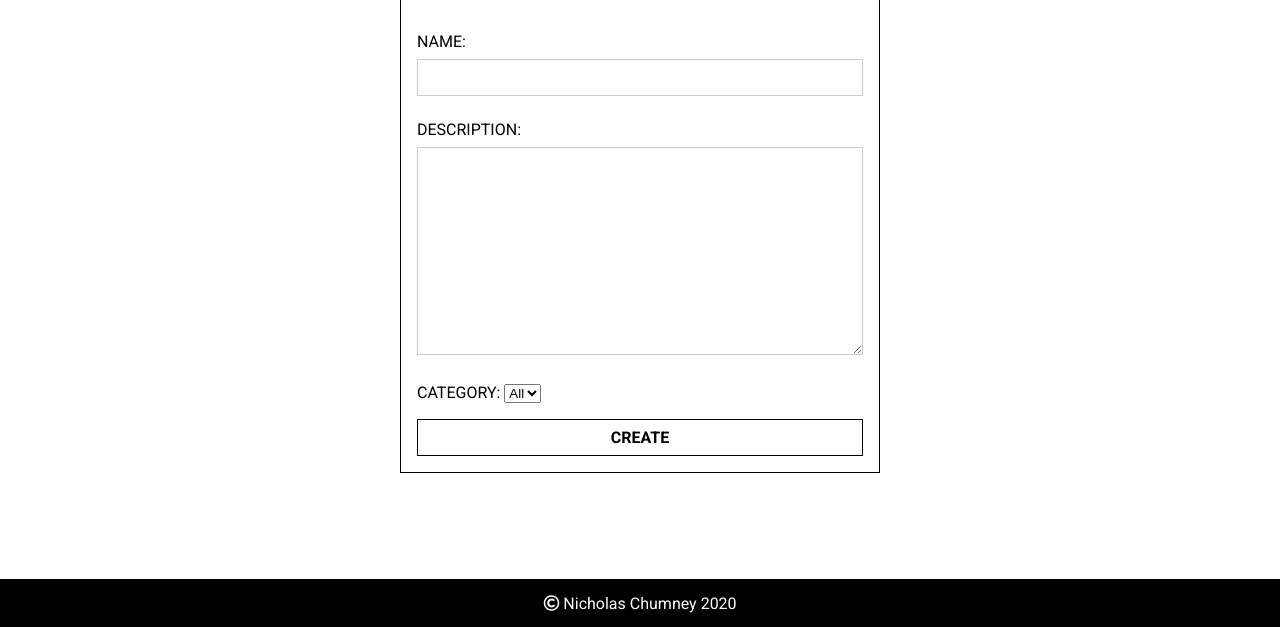
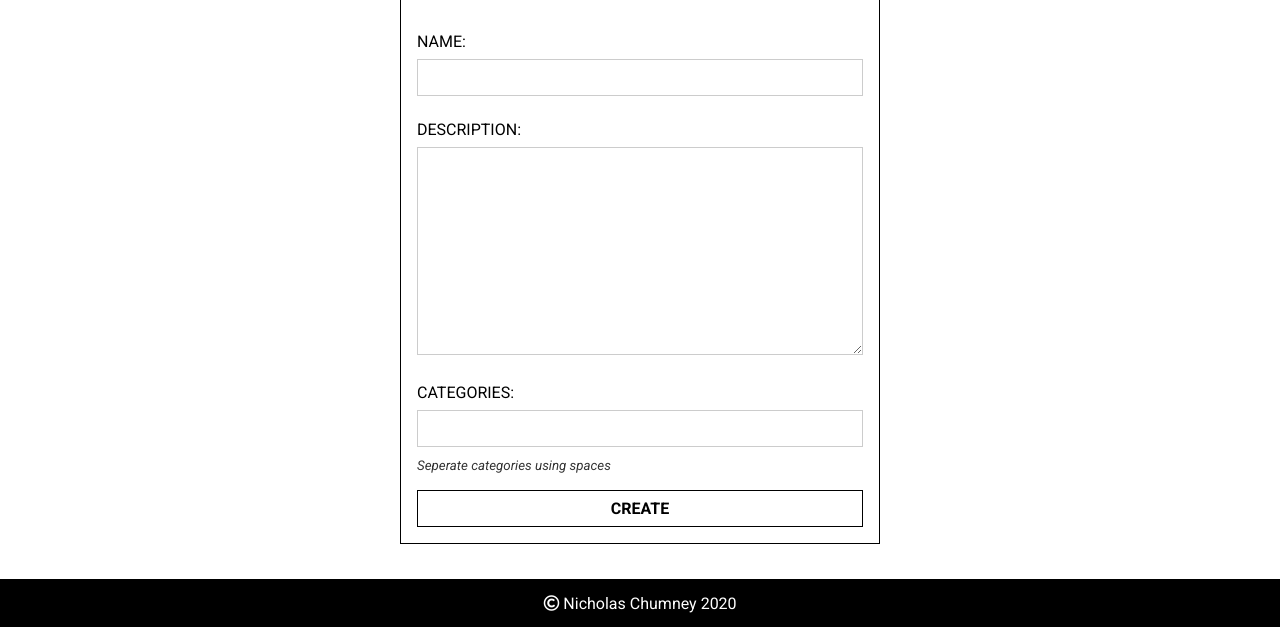
Before and after one commit to chumnend/flash-cards, a Django app: page /decks/new/ in a window 1280 px wide. Shown: the part 173-800 px from the top of the page. Run offline with Django 3.2, Linux system fonts and the light colour scheme; the visitor is signed in with stand-in values (Sample User, id 1); data that the repository does not hold is empty; some libraries are stand-ins or nearby versions.

Commit message:
updated new form view and tests

```diff
--- a/src/decks/forms.py
+++ b/src/decks/forms.py
@@ -26,20 +26,18 @@ class NewDeckForm(forms.ModelForm):
     name = forms.CharField(
         label="Deck Name",
         max_length=20,
-        widget=forms.TextInput()
     ),
     description = forms.CharField(
         label="Deck Description",
         max_length=2000,
         widget=forms.Textarea(),
     ),
-    category = forms.ModelChoiceField(
-        queryset=Category.objects.all(),
-        label="Category",
-        empty_label="All",
-        required=False,
+    categories = forms.CharField(
+        label="Categories",
+        max_length=200,
+        help_text="Seperate categories using spaces"
     )
 
     class Meta:
         model = Deck
-        fields = ['name', 'description', 'category']
+        fields = ['name', 'description', 'categories']
--- a/src/decks/views.py
+++ b/src/decks/views.py
@@ -60,16 +60,20 @@ def new_deck(request):
     if request.POST:
         form = NewDeckForm(request.POST)
         if form.is_valid():
+            name=form.cleaned_data['name']
+            description=form.cleaned_data['description']
+            categories = form.cleaned_data['categories'].split()
 
             deck = Deck.objects.create(
-                    name=form.cleaned_data['name'],
-                    description=form.cleaned_data['description'],
-                    owner = request.user,
-                )
+                name=name,
+                description=description,
+                owner = request.user,
+            )
 
-            if form.cleaned_data['category']:
-                category = Category.objects.get_or_create(name=form.cleaned_data['category'])
-                deck.categories.add(category)
+            if categories:
+                for category in categories:
+                    obj, created = Category.objects.get_or_create(name=category)
+                    deck.categories.add(obj)
 
             return redirect('home')
 
--- a/src/static/css/partials.css
+++ b/src/static/css/partials.css
@@ -57,13 +57,19 @@
 }
 
 .form__group input,
-.form__group textarea {
+.form__group textarea,
+.form__group select {
   width: 100%;
   padding: 0.5rem 1rem;
   margin: 0.5rem 0;
   border: 1px solid #ccc;
   font-family: 'Roboto', sans-serif;
   font-size: 1rem;
+}
+
+.form__group select option {
+  width: 100%;
+  padding: 0.5rem;
 }
 
 .form__group input.is_invalid {
```
Also changed, not shown: src/accounts/tests/test_views.py (+2 -2 lines), src/decks/tests/test_forms.py (+1 -1 lines), src/decks/tests/test_views.py (+46 -6 lines), 1 other file.
